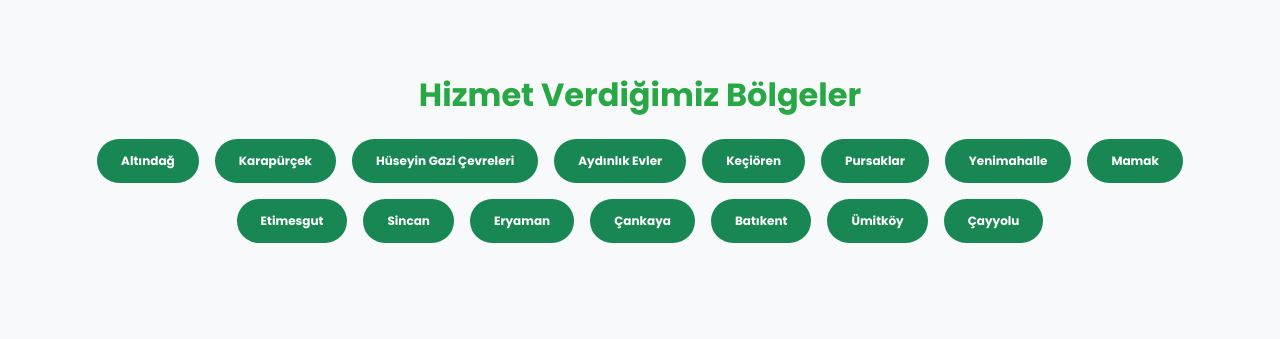
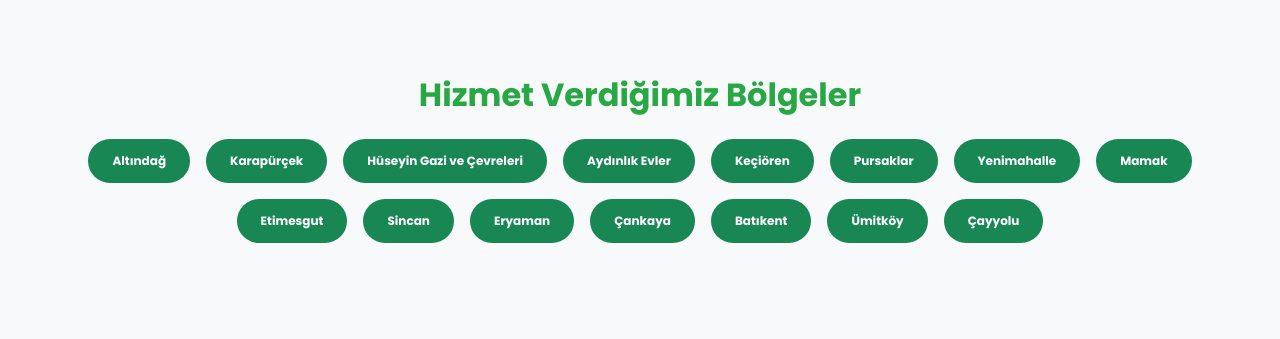
Before and after one commit to MrsdOdn/ankara-cim-bicme, a plain HTML site: page index.html in a window 1280 px wide. Shown: the part 1800-2139 px from the top of the page. Drawn offline with nearby package versions, Linux system fonts and the light colour scheme.

```diff
--- a/index.html
+++ b/index.html
@@ -185,7 +185,7 @@
       <ul class="list-unstyled d-flex flex-wrap justify-content-center gap-3">
         <li class="badge bg-success text-white rounded-pill py-3 px-4">Altındağ</li>
         <li class="badge bg-success text-white rounded-pill py-3 px-4">Karapürçek</li>
-        <li class="badge bg-success text-white rounded-pill py-3 px-4">Hüseyin Gazi Çevreleri</li>
+        <li class="badge bg-success text-white rounded-pill py-3 px-4">Hüseyin Gazi ve Çevreleri</li>
         <li class="badge bg-success text-white rounded-pill py-3 px-4">Aydınlık Evler</li>
         <li class="badge bg-success text-white rounded-pill py-3 px-4">Keçiören</li>
         <li class="badge bg-success text-white rounded-pill py-3 px-4">Pursaklar</li>
```
